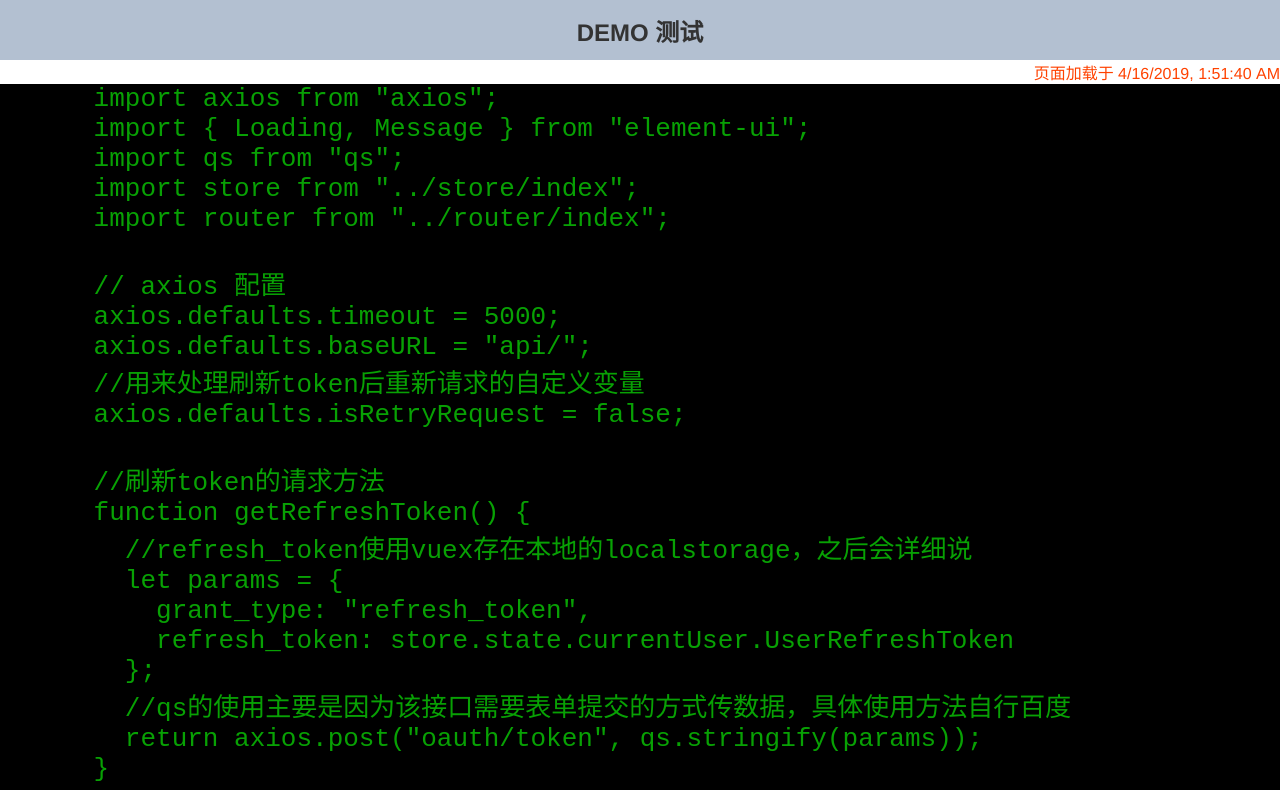
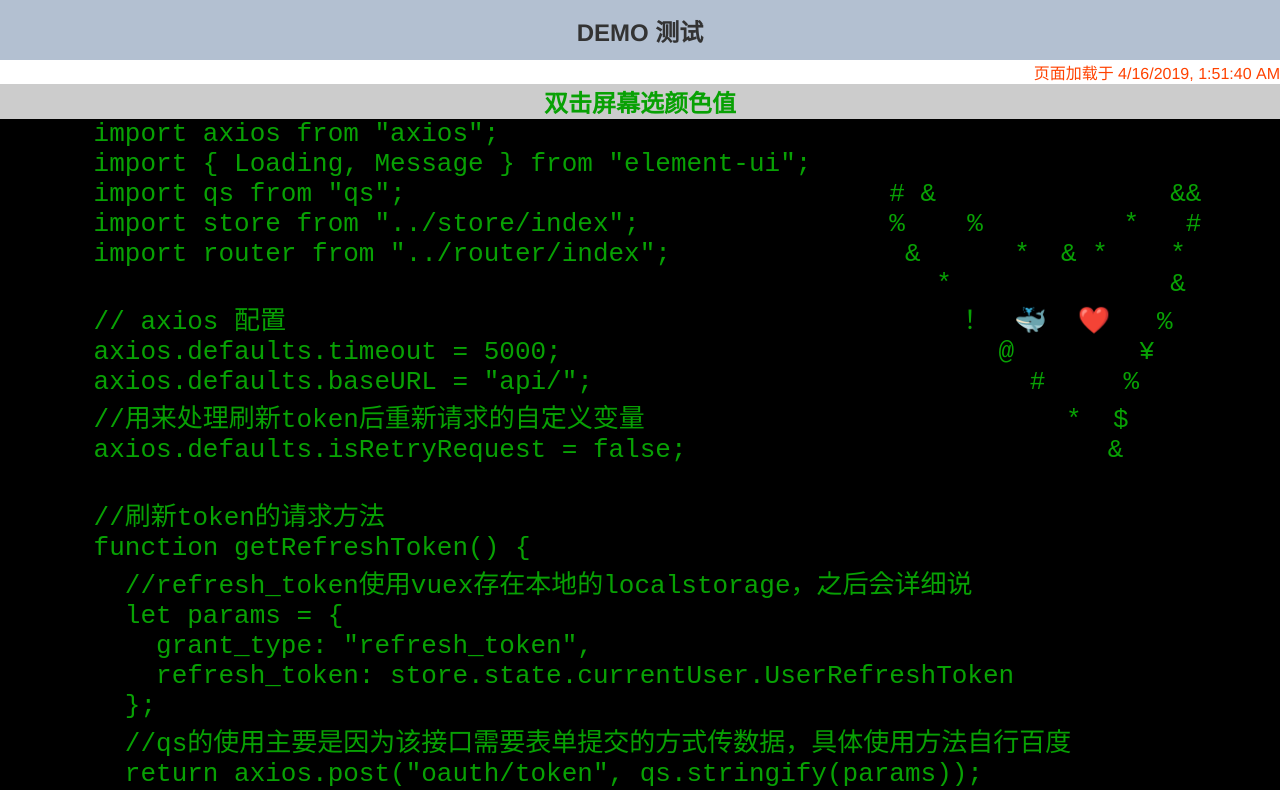
Before and after one commit to chengheai/daily-vue-demo, a Vue app: page /#/axios in a window 1280 px wide. Shown: the top 790 px of the page. Built offline with nearby package versions, Linux system fonts and the light colour scheme.

Commit message:
add 520 test🔞

```diff
--- a/src/components/Axios.vue
+++ b/src/components/Axios.vue
@@ -9,18 +9,19 @@
       <h2>5</h2>
       <h2>6</h2>
     </div> -->
-    <pre ref="cont">
+    <h2 style="background: #ccc; text-align:center;" ref="h2">{{status? '双击屏幕选颜色值': '双击屏幕取消颜色值'}}</h2>
+    <pre ref="cont" @dblclick="stop">
       import axios from "axios";
       import { Loading, Message } from "element-ui";
-      import qs from "qs";
-      import store from "../store/index";
-      import router from "../router/index";
-
-      // axios 配置
-      axios.defaults.timeout = 5000;
-      axios.defaults.baseURL = "api/";
-      //用来处理刷新token后重新请求的自定义变量
-      axios.defaults.isRetryRequest = false;
+      import qs from "qs";                               # &               &&
+      import store from "../store/index";                %    %         *   #
+      import router from "../router/index";               &      *  & *    *
+                                                            *              &
+      // axios 配置                                           ！  🐳  ❤️   %
+      axios.defaults.timeout = 5000;                            @        ¥
+      axios.defaults.baseURL = "api/";                            #     %
+      //用来处理刷新token后重新请求的自定义变量                           *  $
+      axios.defaults.isRetryRequest = false;                           &
 
       //刷新token的请求方法
       function getRefreshToken() {
@@ -136,6 +137,7 @@ export default {
   data(){
     return {
       rgb: '',
+      status: true,
       timer: ''
     }
   },
@@ -147,6 +149,16 @@ export default {
       console.log(this.$refs.cont);
       this.bg3()
       this.$refs.cont.style.color = this.rgb;
+      this.$refs.h2.style.color = this.rgb;
+    },
+    stop() {
+      if(this.status) {
+        clearInterval(this.timer);
+        this.status = false;
+      }else {
+        this.status = true;
+        this.timer = setInterval(this.change, 1000);
+      }
     },
     bg3(){
       var r=Math.floor(Math.random()*256);
```
Also changed, not shown: 9 other files (tests, documents, lock files or other folders).
